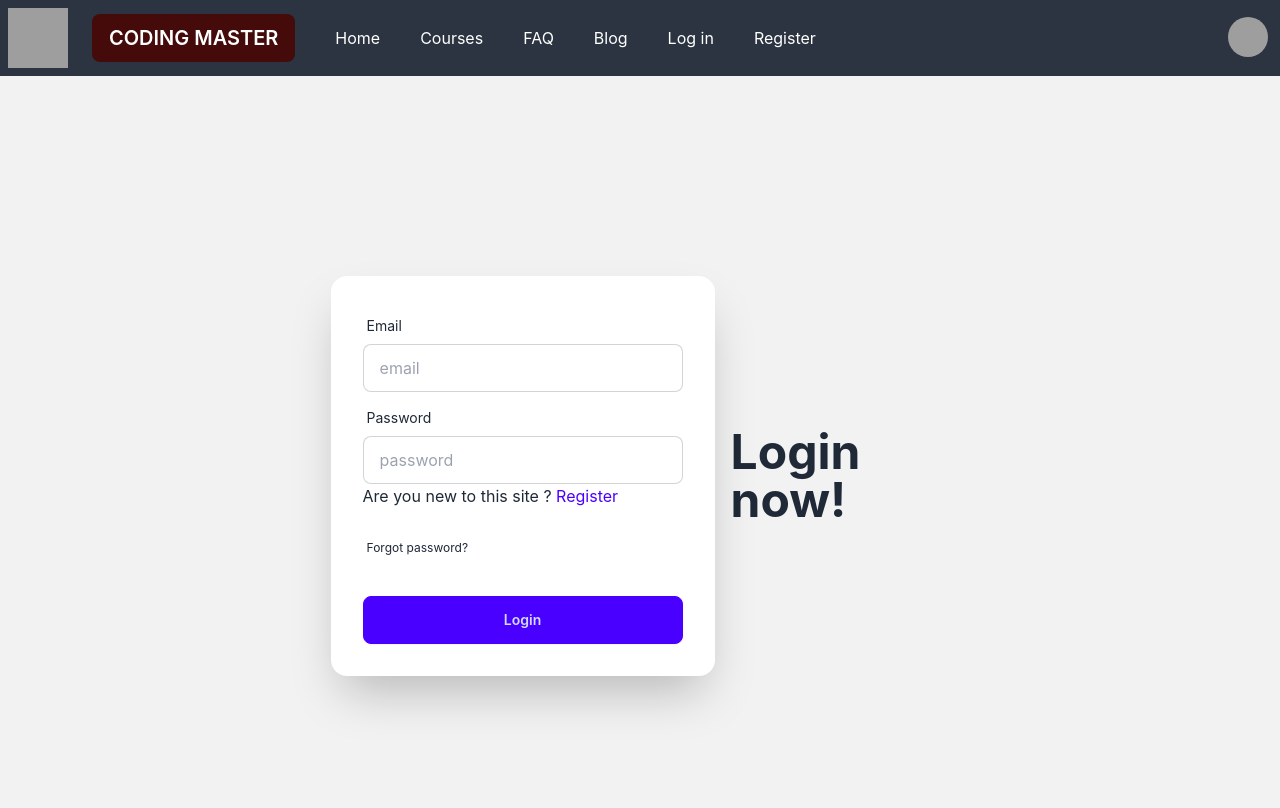
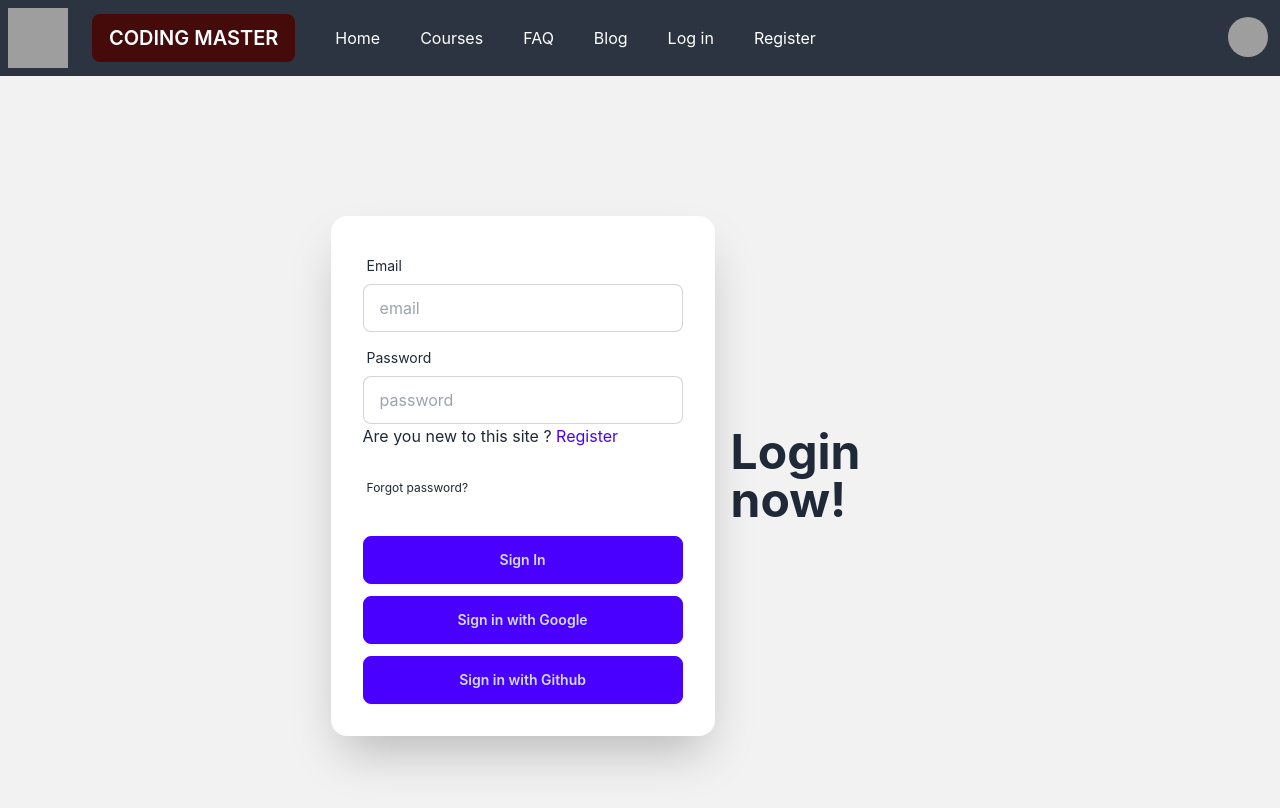
Before and after one commit to Shahriar-shaown/Coding-master, a React (Create React App) app: page /login in a window 1280 px wide. Shown: the top 808 px of the page. Built offline with nearby package versions, Linux system fonts and the light colour scheme; no server answers; grey boxes are pictures that could not be loaded.

Commit message:
auth added

```diff
--- a/src/Contexts/UserContext.js
+++ b/src/Contexts/UserContext.js
@@ -1,10 +1,12 @@
 import React, { createContext, useEffect, useState } from 'react';
 import app from '../firebase/firebase.config';
-import {GoogleAuthProvider, createUserWithEmailAndPassword, getAuth, onAuthStateChanged, signInWithEmailAndPassword, signInWithPopup, signOut} from 'firebase/auth'
+import {GithubAuthProvider, GoogleAuthProvider, createUserWithEmailAndPassword, getAuth, onAuthStateChanged, signInWithEmailAndPassword, signInWithPopup, signOut} from 'firebase/auth'
 export const AuthContext = createContext()
 
 const auth = getAuth(app)
 const googleProvider = new GoogleAuthProvider()
+const githubProvider = new GithubAuthProvider()
+
 const UserContext = ({children}) => {
     const [user, setUser] = useState([])
 
@@ -12,7 +14,9 @@ const UserContext = ({children}) => {
         return createUserWithEmailAndPassword(auth,email,password)
     }
 
-
+    const githubSignIn = () =>{
+        return signInWithPopup(auth, githubProvider)
+    }
 
     useEffect( () =>{
         const unsubscribe = onAuthStateChanged(auth, currentUser=>{
@@ -33,7 +37,7 @@ const UserContext = ({children}) => {
         return signOut(auth)
     }
 
-    const authInfo = {user,createUser,logInUser,googleSignIn,logOut}
+    const authInfo = {user,createUser,logInUser,googleSignIn,logOut,githubSignIn}
 
     return (
         <AuthContext.Provider value={authInfo}>
--- a/src/components/Login/Login.js
+++ b/src/components/Login/Login.js
@@ -1,14 +1,44 @@
-import React from 'react';
+import React, { useContext } from 'react';
 import { Link } from 'react-router-dom';
+import { AuthContext } from '../../Contexts/UserContext';
 
 const Login = () => {
+
+    const {logInUser,googleSignIn,githubSignIn} = useContext(AuthContext)
+
     const handleLogin = event =>{
         event.preventDefault()
         const form = event.target;
         const email = form.email.value;
         const password = form.password.value;
         console.log(email,password)
+
+        logInUser(email,password)
+        .then(result=>{
+            const user = result.user;
+            console.log(user)
+        })
+        .catch(error=>console.error(error))
     }
+
+    const handleGoogle = () =>{
+        googleSignIn()
+        .then(result=>{
+            const user = result.user;
+            console.log(user)
+        })
+        .catch(error=>console.error(error))
+    }
+
+    const handleGithub = () =>{
+        githubSignIn()
+        .then(result=>{
+            const user = result.user;
+            console.log(user)
+        })
+        .catch(error=>console.error(error))
+    }
+
     return (
         <div>
             <div className="hero min-h-screen bg-base-200">
@@ -38,7 +68,9 @@ const Login = () => {
                                 </label>
                             </div>
                             <div className="form-control mt-6">
-                                <button className="btn btn-primary">Login</button>
+                                <button className="btn btn-primary">Sign In</button>
+                                <button className="btn btn-primary mt-3" onClick={handleGoogle}>Sign in with Google</button>
+                                <button className="btn btn-primary mt-3" onClick={handleGithub}>Sign in with Github</button>
                             </div>
                         </form>
                     </div>
--- a/src/components/Login/Register.js
+++ b/src/components/Login/Register.js
@@ -1,7 +1,12 @@
-import React from 'react';
-import { Link } from 'react-router-dom';
+import React, { useContext, useState } from 'react';
+import { Link, useNavigate } from 'react-router-dom';
+import { AuthContext } from '../../Contexts/UserContext';
 
 const Register = () => {
+    const {createUser,googleSignIn,githubSignIn} = useContext(AuthContext)
+    const [error,setError] = useState([])
+    const navigate = useNavigate()
+
     const handleRegister = event =>{
         event.preventDefault()
         const form = event.target;
@@ -10,6 +15,36 @@ const Register = () => {
         const photoURL = form.photoURL.value;
         const name = form.name.value;
         console.log(email,password,name,photoURL)
+
+        if(password.length < 6){
+            setError('Password should be more than 6 characters')
+            return;
+        }
+
+        createUser(email,password)
+        .then(result=>{
+            const user = result.user;
+            console.log(user)
+            navigate('/login')
+        })
+        .catch(error=>console.error(error))
+    }
+    const handleGoogle = () =>{
+        googleSignIn()
+        .then(result=>{
+            const user = result.user;
+            console.log(user)
+        })
+        .catch(error=>console.error(error))
+    }
+
+    const handleGithub = () =>{
+        githubSignIn()
+        .then(result=>{
+            const user = result.user;
+            console.log(user)
+        })
+        .catch(error=>console.error(error))
     }
     return (
         <div className="hero min-h-screen bg-base-200">
@@ -41,11 +76,14 @@ const Register = () => {
                                 </label>
                                 <input type="password" name='password' placeholder="password" className="input input-bordered" required />
                             </div>
+                            <p style={{color:'red'}}>{error}</p>
                             <div>
                                 <p>Already have an account ? <Link className='text-primary' to='/login'>Login</Link></p>
                             </div>
                             <div className="form-control mt-6">
-                                <button className="btn btn-primary">Login</button>
+                                <button className="btn btn-primary">Register</button>
+                                <button className="btn btn-primary mt-3" onClick={handleGoogle}>Register with Google</button>
+                                <button className="btn btn-primary mt-3" onClick={handleGithub}>Register with Github</button>
                             </div>
                         </form>
                     </div>
```
